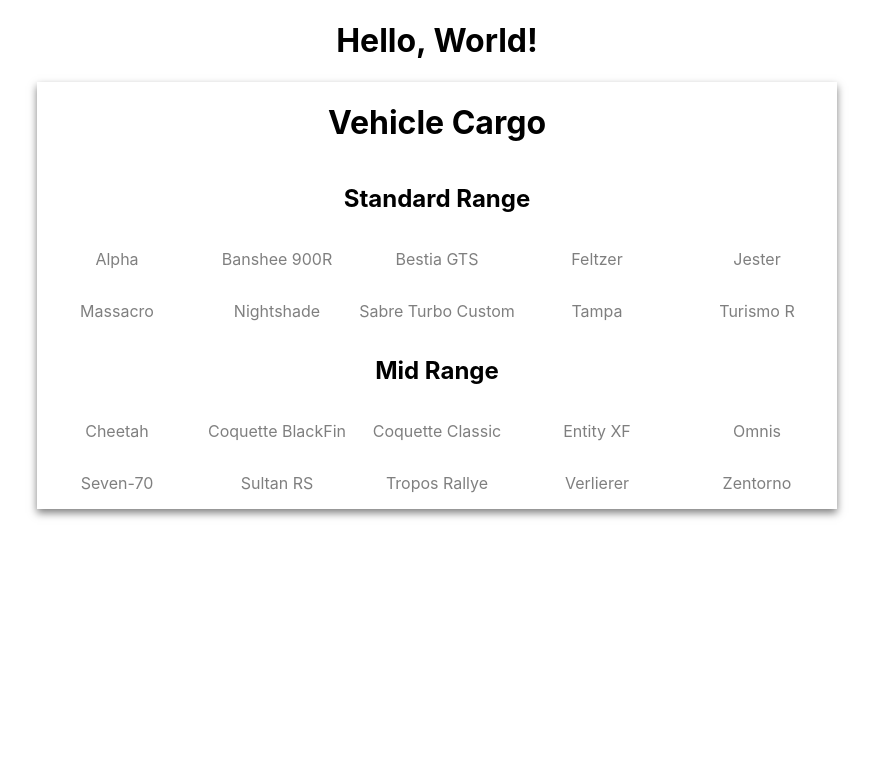
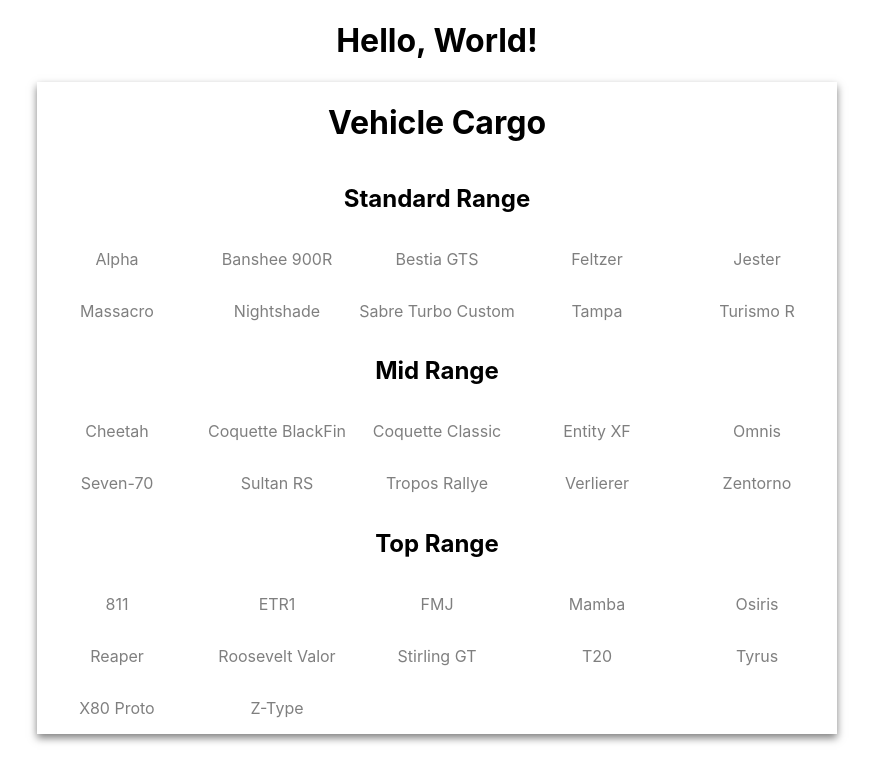
Before and after one commit to sgnu/gta-tracker, a React (Create React App) app: page / in a window 1280 px wide. Shown: the top 782 px of the page, without its empty margins (203-1076 px from the left). Built offline with nearby package versions, Linux system fonts and the light colour scheme.

Commit message:
Add top range cars to vehicle cargo tracker

```diff
--- a/src/Components/Vehicle.js
+++ b/src/Components/Vehicle.js
@@ -2,7 +2,8 @@ import React from 'react';
 
 const vehicleTypes = [
   "GTAstandardCars",
-  "GTAmidCars"
+  "GTAmidCars",
+  "GTAtopCars"
 ];
 
 class Vehicle extends React.Component {
--- a/src/Components/VehicleCargoTracker.js
+++ b/src/Components/VehicleCargoTracker.js
@@ -26,7 +26,22 @@ const midRangeCars = [
   "Tropos Rallye",
   "Verlierer",
   "Zentorno"
-]
+];
+
+const topRangeCars = [
+  "811",
+  "ETR1",
+  "FMJ",
+  "Mamba",
+  "Osiris",
+  "Reaper",
+  "Roosevelt Valor",
+  "Stirling GT",
+  "T20",
+  "Tyrus",
+  "X80 Proto",
+  "Z-Type"
+];
 
 const allFalse = [false, false, false, false, false, false, false, false, false, false, false, false];
 
@@ -36,6 +51,7 @@ class VehicleCargoTracker extends React.Component {
 
     let standardStorage = localStorage.getItem("GTAstandardCars");
     let midStorage = localStorage.getItem("GTAmidCars");
+    let topStorage = localStorage.getItem("GTAtopCars");
 
     if (standardStorage !== null) {
       standardStorage = JSON.parse(standardStorage);
@@ -51,9 +67,17 @@ class VehicleCargoTracker extends React.Component {
       localStorage.setItem("GTAmidCars", JSON.stringify(midStorage));
     }
 
+    if (topStorage !== null) {
+      topStorage = JSON.parse(topStorage);
+    } else {
+      topStorage = allFalse;
+      localStorage.setItem("GTAtopCars", JSON.stringify(topStorage));
+    }
+
     this.state = {
       standardRangeCars: standardStorage,
-      midRangeCars: midStorage
+      midRangeCars: midStorage,
+      topRangeCars: topStorage
     };
   }
 
@@ -64,6 +88,9 @@ class VehicleCargoTracker extends React.Component {
     const midVehicles = midRangeCars.map((vehicle, index) => {
       return <Vehicle key = { index } id = { index } enabled = { this.state.midRangeCars[index] } type = { 1 } vehicleName = { vehicle } />
     });
+    const topVehicles = topRangeCars.map((vehicle, index) => {
+      return <Vehicle key = { index } id = { index } enabled = {this.state.topRangeCars[index] } type = { 2 } vehicleName = { vehicle } />
+    });
 
     return (
       <div className="VehicleCargoTracker">
@@ -73,6 +100,9 @@ class VehicleCargoTracker extends React.Component {
 
         <h2>Mid Range</h2>
         { midVehicles }
+
+        <h2>Top Range</h2>
+        { topVehicles }
       </div>
     );
   }
```
